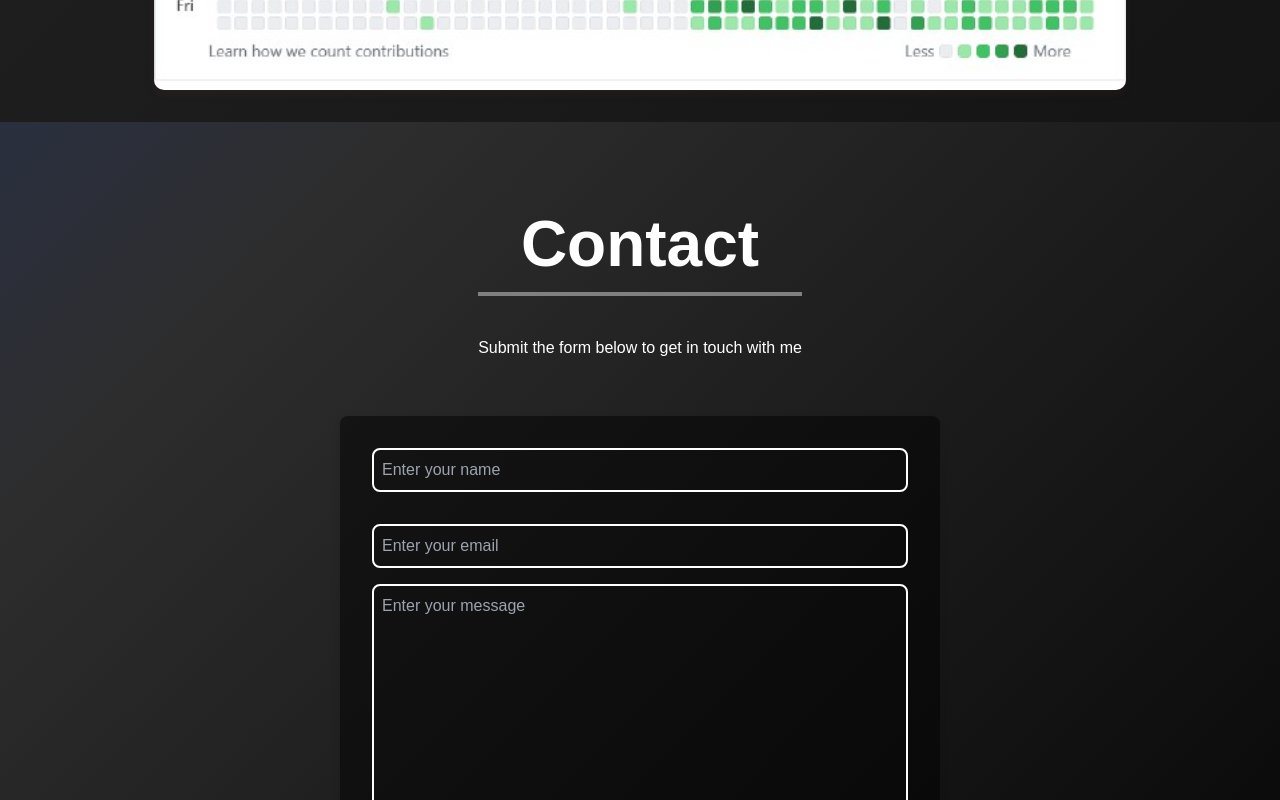
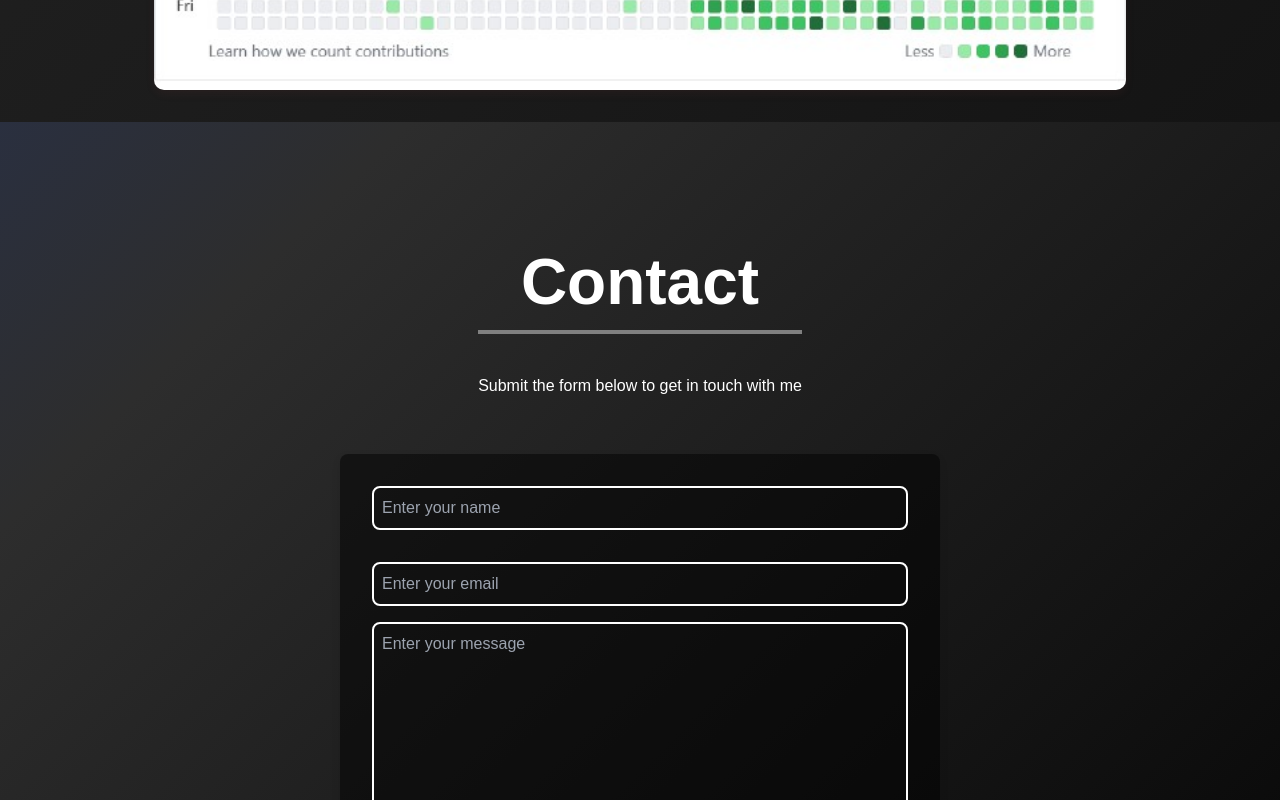
Before and after one commit to Amarjeet113/React-Portfolio, a React (Create React App) app: page / in a window 1280 px wide. Shown: the part 4620-5420 px from the top of the page. Built offline with nearby package versions, Linux system fonts and the light colour scheme.

Commit message:
Update Contact.module.css

```diff
--- a/src/components/Contact.module.css
+++ b/src/components/Contact.module.css
@@ -17,7 +17,7 @@ body {
   background: linear-gradient(to bottom, black, gray);
   position: relative;
   overflow: hidden;
-   margin-bottom: 5%;
+
 }
 
 .gradientOverlay {
@@ -34,7 +34,7 @@ body {
   justify-content: center;
   align-items: center;
   max-width: 1200px;
-  margin: 5% auto;
+  margin: 8% 5%;
   height: 100%;
   position: relative;
   z-index: 10;
```
